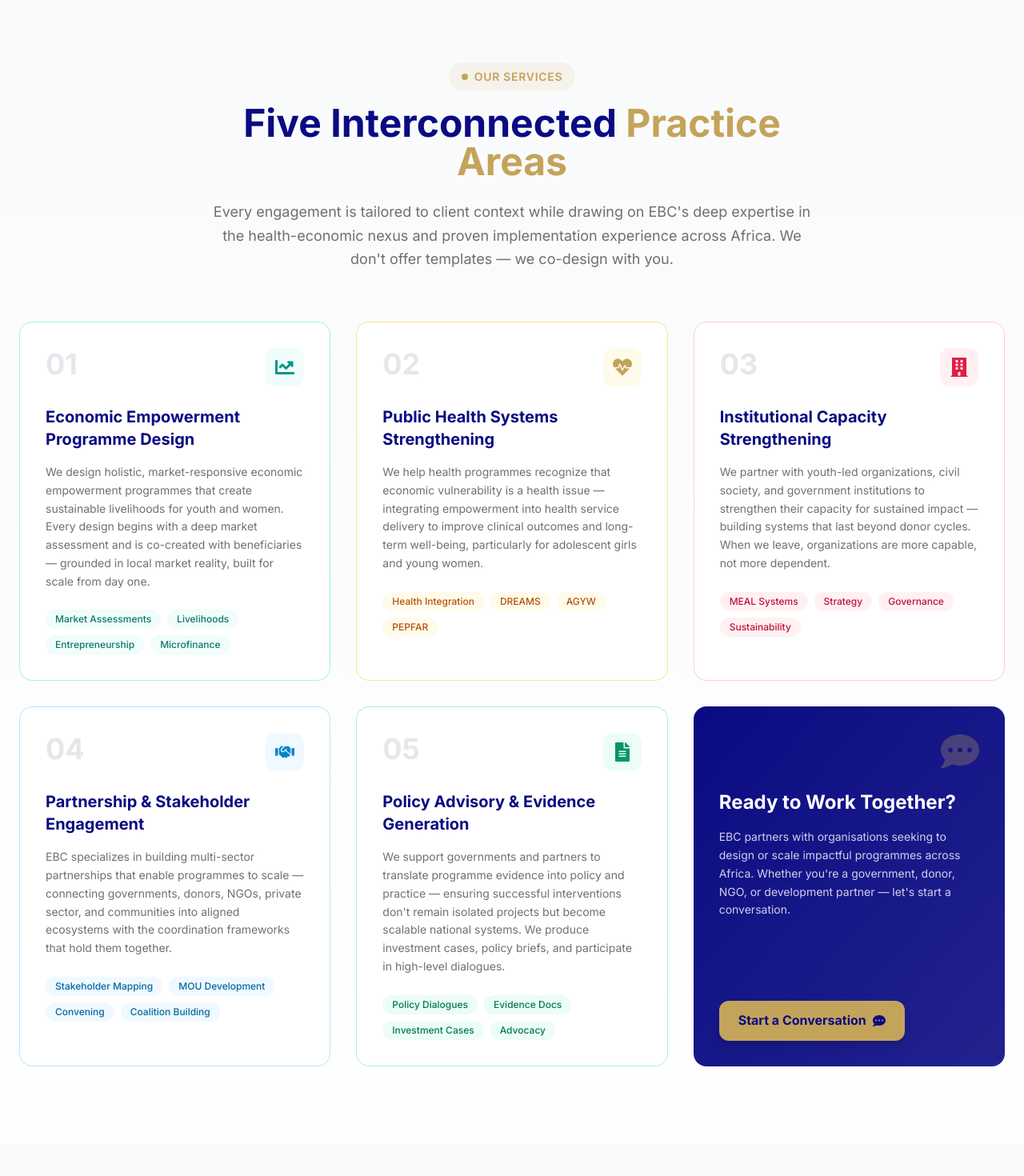
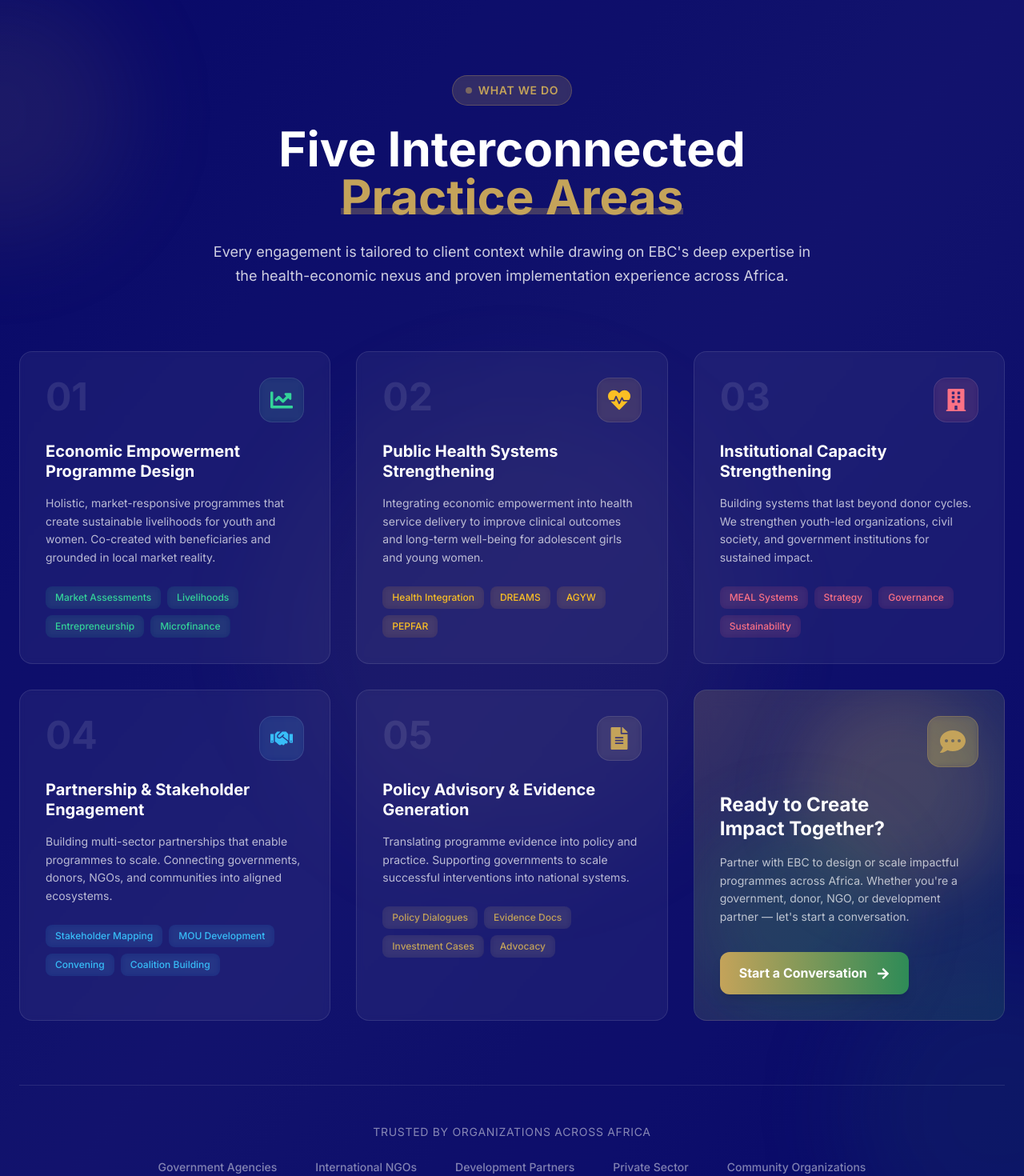
Before and after one commit to JohnstoneGogo/EBC-Consultancy, a React (Vite) app: page / in a window 1280 px wide. Shown: the part 1940-3410 px from the top of the page at 80% size. Built offline with nearby package versions, Linux system fonts and the light colour scheme.

Commit message:
Added Icon Added Services Background Color

```diff
--- a/index.html
+++ b/index.html
@@ -2,7 +2,8 @@
 <html lang="en">
   <head>
     <meta charset="UTF-8" />
-    <link rel="icon" type="image/svg+xml" href="/favicon.svg" />
+<link rel="icon" href="/ebc-favicon.png" sizes="any" type="image/png">
+
     <meta name="viewport" content="width=device-width, initial-scale=1.0" />
     <title>ebc-consultancy</title>
   </head>
--- a/src/sections/ServicesSection.tsx
+++ b/src/sections/ServicesSection.tsx
@@ -1,7 +1,7 @@
 // src/sections/ServicesSection.tsx
 import { motion, useInView } from 'framer-motion';
 import { useRef } from 'react';
-import { FaChartLine, FaHeartbeat, FaBuilding, FaHandshake, FaFileAlt, FaCommentDots } from 'react-icons/fa';
+import { FaChartLine, FaHeartbeat, FaBuilding, FaHandshake, FaFileAlt, FaCommentDots, FaArrowRight } from 'react-icons/fa';
 
 export const ServicesSection = () => {
   const ref = useRef(null);
@@ -13,7 +13,7 @@ export const ServicesSection = () => {
       opacity: 1,
       transition: {
         staggerChildren: 0.1,
-        delayChildren: 0.3
+        delayChildren: 0.2
       }
     }
   };
@@ -22,7 +22,8 @@ export const ServicesSection = () => {
     hidden: { opacity: 0, y: 30 },
     visible: {
       opacity: 1,
-      y: 0
+      y: 0,
+      transition: { duration: 0.6, ease: "easeOut" as const }
     }
   };
 
@@ -30,57 +31,52 @@ export const ServicesSection = () => {
     {
       number: "01",
       icon: FaChartLine,
-      iconColor: "text-teal-600",
-      bgColor: "bg-teal-50",
-      borderColor: "border-teal-200",
+      iconColor: "text-emerald-400",
+      bgColor: "bg-emerald-500/10",
       title: "Economic Empowerment Programme Design",
-      description: "We design holistic, market-responsive economic empowerment programmes that create sustainable livelihoods for youth and women. Every design begins with a deep market assessment and is co-created with beneficiaries — grounded in local market reality, built for scale from day one.",
+      description: "Holistic, market-responsive programmes that create sustainable livelihoods for youth and women. Co-created with beneficiaries and grounded in local market reality.",
       tags: ["Market Assessments", "Livelihoods", "Entrepreneurship", "Microfinance"],
-      tagColor: "bg-teal-50 text-teal-700"
+      tagColor: "bg-emerald-500/10 text-emerald-400"
     },
     {
       number: "02",
       icon: FaHeartbeat,
-      iconColor: "text-ebcGold",
-      bgColor: "bg-amber-50",
-      borderColor: "border-amber-200",
+      iconColor: "text-amber-400",
+      bgColor: "bg-amber-500/10",
       title: "Public Health Systems Strengthening",
-      description: "We help health programmes recognize that economic vulnerability is a health issue — integrating empowerment into health service delivery to improve clinical outcomes and long-term well-being, particularly for adolescent girls and young women.",
+      description: "Integrating economic empowerment into health service delivery to improve clinical outcomes and long-term well-being for adolescent girls and young women.",
       tags: ["Health Integration", "DREAMS", "AGYW", "PEPFAR"],
-      tagColor: "bg-amber-50 text-amber-700"
+      tagColor: "bg-amber-500/10 text-amber-400"
     },
     {
       number: "03",
       icon: FaBuilding,
-      iconColor: "text-rose-600",
-      bgColor: "bg-rose-50",
-      borderColor: "border-rose-200",
+      iconColor: "text-rose-400",
+      bgColor: "bg-rose-500/10",
       title: "Institutional Capacity Strengthening",
-      description: "We partner with youth-led organizations, civil society, and government institutions to strengthen their capacity for sustained impact — building systems that last beyond donor cycles. When we leave, organizations are more capable, not more dependent.",
+      description: "Building systems that last beyond donor cycles. We strengthen youth-led organizations, civil society, and government institutions for sustained impact.",
       tags: ["MEAL Systems", "Strategy", "Governance", "Sustainability"],
-      tagColor: "bg-rose-50 text-rose-700"
+      tagColor: "bg-rose-500/10 text-rose-400"
     },
     {
       number: "04",
       icon: FaHandshake,
-      iconColor: "text-sky-600",
-      bgColor: "bg-sky-50",
-      borderColor: "border-sky-200",
+      iconColor: "text-sky-400",
+      bgColor: "bg-sky-500/10",
       title: "Partnership & Stakeholder Engagement",
-      description: "EBC specializes in building multi-sector partnerships that enable programmes to scale — connecting governments, donors, NGOs, private sector, and communities into aligned ecosystems with the coordination frameworks that hold them together.",
+      description: "Building multi-sector partnerships that enable programmes to scale. Connecting governments, donors, NGOs, and communities into aligned ecosystems.",
       tags: ["Stakeholder Mapping", "MOU Development", "Convening", "Coalition Building"],
-      tagColor: "bg-sky-50 text-sky-700"
+      tagColor: "bg-sky-500/10 text-sky-400"
     },
     {
       number: "05",
       icon: FaFileAlt,
-      iconColor: "text-emerald-600",
-      bgColor: "bg-emerald-50",
-      borderColor: "border-emerald-200",
+      iconColor: "text-ebcGold",
+      bgColor: "bg-ebcGold/10",
       title: "Policy Advisory & Evidence Generation",
-      description: "We support governments and partners to translate programme evidence into policy and practice — ensuring successful interventions don't remain isolated projects but become scalable national systems. We produce investment cases, policy briefs, and participate in high-level dialogues.",
+      description: "Translating programme evidence into policy and practice. Supporting governments to scale successful interventions into national systems.",
       tags: ["Policy Dialogues", "Evidence Docs", "Investment Cases", "Advocacy"],
-      tagColor: "bg-emerald-50 text-emerald-700"
+      tagColor: "bg-ebcGold/10 text-ebcGold"
     }
   ];
 
@@ -92,34 +88,51 @@ export const ServicesSection = () => {
   };
 
   return (
-    <section id="services" className="py-24 bg-gradient-to-b from-gray-50 to-white">
-      <div className="max-w-7xl mx-auto px-6">
+    <section id="services" className="py-28 bg-gradient-to-br from-ebcNavy via-ebcNavy/95 to-ebcNavy relative overflow-hidden">
+      {/* Simple Background Overlay */}
+      <div className="absolute inset-0 bg-black/20" />
+
+      {/* Gradient Orbs */}
+      <div className="absolute top-0 -left-40 w-80 h-80 bg-ebcGold/20 rounded-full blur-3xl animate-pulse" />
+      <div className="absolute bottom-0 -right-40 w-96 h-96 bg-ebcEmerald/20 rounded-full blur-3xl animate-pulse delay-1000" />
+      <div className="absolute top-1/2 left-1/2 transform -translate-x-1/2 -translate-y-1/2 w-[600px] h-[600px] bg-ebcGold/5 rounded-full blur-3xl" />
+
+      <div className="max-w-7xl mx-auto px-6 relative z-10">
         {/* Section Header */}
         <motion.div
           ref={ref}
-          variants={containerVariants}
           initial="hidden"
           animate={isInView ? "visible" : "hidden"}
-          className="text-center max-w-3xl mx-auto mb-16"
+          variants={containerVariants}
+          className="text-center max-w-3xl mx-auto mb-20"
         >
           <motion.div variants={itemVariants}>
-            <div className="inline-flex items-center gap-2 px-4 py-2 bg-ebcGold/10 rounded-full mb-4">
-              <div className="w-2 h-2 bg-ebcGold rounded-full" />
-              <span className="text-ebcGold font-semibold text-sm tracking-wider">OUR SERVICES</span>
+            <div className="inline-flex items-center gap-2 px-4 py-2 bg-ebcGold/20 backdrop-blur-sm rounded-full mb-6 border border-ebcGold/30">
+              <div className="w-2 h-2 bg-ebcGold rounded-full animate-pulse" />
+              <span className="text-ebcGold font-semibold text-sm tracking-wider uppercase">What We Do</span>
             </div>
           </motion.div>
           <motion.h2
             variants={itemVariants}
-            className="text-4xl md:text-5xl font-bold text-ebcNavy mb-6"
+            className="text-4xl md:text-5xl lg:text-6xl font-bold text-white mb-6 leading-tight"
           >
-            Five Interconnected <span className="text-ebcGold">Practice Areas</span>
+            Five Interconnected{' '}
+            <span className="relative inline-block">
+              <span className="text-ebcGold">Practice Areas</span>
+              <motion.span
+                className="absolute bottom-2 left-0 w-full h-2 bg-ebcGold/30 -z-10"
+                initial={{ width: 0 }}
+                animate={isInView ? { width: "100%" } : {}}
+                transition={{ delay: 0.5, duration: 0.6 }}
+              />
+            </span>
           </motion.h2>
           <motion.p
             variants={itemVariants}
-            className="text-lg text-ebcGray/70 leading-relaxed"
+            className="text-lg text-white/80 leading-relaxed"
           >
             Every engagement is tailored to client context while drawing on EBC's deep expertise in the health-economic nexus
-            and proven implementation experience across Africa. We don't offer templates — we co-design with you.
+            and proven implementation experience across Africa.
           </motion.p>
         </motion.div>
 
@@ -136,27 +149,30 @@ export const ServicesSection = () => {
               <motion.div
                 key={service.number}
                 variants={itemVariants}
-                className={`group bg-white rounded-2xl border ${service.borderColor} hover:shadow-2xl transition-all duration-300 overflow-hidden hover:-translate-y-2`}
+                className="group relative bg-white/5 backdrop-blur-sm rounded-2xl border border-white/10 hover:border-ebcGold/50 transition-all duration-500 overflow-hidden hover:-translate-y-2"
                 whileHover={{ scale: 1.02 }}
               >
-                <div className="p-8">
+                {/* Gradient Border Effect */}
+                <div className="absolute inset-0 bg-gradient-to-r from-transparent via-ebcGold/10 to-transparent opacity-0 group-hover:opacity-100 transition-opacity duration-500" />
+
+                <div className="p-8 relative">
                   {/* Service Number and Icon */}
                   <div className="flex justify-between items-start mb-6">
-                    <span className="text-4xl font-bold text-gray-200 group-hover:text-ebcGold/30 transition-colors">
+                    <span className="text-5xl font-bold text-white/10 group-hover:text-ebcGold/20 transition-all duration-300">
                       {service.number}
                     </span>
-                    <div className={`w-12 h-12 ${service.bgColor} rounded-xl flex items-center justify-center group-hover:scale-110 transition-transform`}>
-                      <Icon className={`w-6 h-6 ${service.iconColor}`} />
+                    <div className={`w-14 h-14 ${service.bgColor} rounded-2xl flex items-center justify-center group-hover:scale-110 transition-all duration-300 backdrop-blur-sm border border-white/10`}>
+                      <Icon className={`w-7 h-7 ${service.iconColor}`} />
                     </div>
                   </div>
 
                   {/* Title */}
-                  <h3 className="text-xl font-bold text-ebcNavy mb-4 group-hover:text-ebcGold transition-colors">
+                  <h3 className="text-xl font-bold text-white mb-4 group-hover:text-ebcGold transition-colors duration-300 leading-tight">
                     {service.title}
                   </h3>
 
                   {/* Description */}
-                  <p className="text-ebcGray/70 text-sm leading-relaxed mb-6">
+                  <p className="text-white/70 text-sm leading-relaxed mb-6">
                     {service.description}
                   </p>
 
@@ -165,7 +181,7 @@ export const ServicesSection = () => {
                     {service.tags.map((tag) => (
                       <span
                         key={tag}
-                        className={`px-3 py-1 ${service.tagColor} text-xs rounded-full font-medium`}
+                        className={`px-3 py-1.5 ${service.tagColor} text-xs rounded-lg font-medium transition-all duration-300 hover:scale-105 cursor-default backdrop-blur-sm`}
                       >
                         {tag}
                       </span>
@@ -176,32 +192,60 @@ export const ServicesSection = () => {
             );
           })}
 
-          {/* CTA Card */}
+          {/* CTA Card - Enhanced */}
           <motion.div
             variants={itemVariants}
-            className="bg-gradient-to-br from-ebcNavy to-ebcNavy/90 rounded-2xl p-8 text-white flex flex-col justify-between hover:shadow-2xl transition-all duration-300 hover:-translate-y-2"
+            className="relative bg-gradient-to-br from-ebcGold/20 to-ebcEmerald/20 backdrop-blur-md rounded-2xl overflow-hidden group hover:shadow-2xl transition-all duration-500 hover:-translate-y-2 border border-white/10"
             whileHover={{ scale: 1.02 }}
           >
-            <div>
-              <div className="flex justify-end mb-6">
-                <FaCommentDots className="w-12 h-12 text-ebcGold/30" />
+            <div className="absolute top-0 right-0 w-64 h-64 bg-ebcGold/20 rounded-full blur-2xl" />
+            <div className="absolute bottom-0 left-0 w-64 h-64 bg-ebcEmerald/20 rounded-full blur-2xl" />
+
+            <div className="p-8 relative z-10 flex flex-col h-full">
+              <div className="flex justify-end mb-8">
+                <div className="w-16 h-16 bg-ebcGold/20 rounded-2xl flex items-center justify-center group-hover:scale-110 transition-transform duration-300 backdrop-blur-sm border border-ebcGold/30">
+                  <FaCommentDots className="w-8 h-8 text-ebcGold" />
                 </div>
-              <h3 className="text-2xl font-bold mb-4">Ready to Work Together?</h3>
-              <p className="text-white/80 text-sm leading-relaxed mb-6">
-                EBC partners with organisations seeking to design or scale impactful programmes across Africa.
+              </div>
+
+              <div className="flex-grow">
+                <h3 className="text-2xl font-bold text-white mb-4 leading-tight">
+                  Ready to Create <br />Impact Together?
+                </h3>
+                <p className="text-white/70 text-sm leading-relaxed mb-8">
+                  Partner with EBC to design or scale impactful programmes across Africa.
                   Whether you're a government, donor, NGO, or development partner — let's start a conversation.
                 </p>
               </div>
+
               <motion.button
                 onClick={scrollToContact}
-              className="inline-flex items-center gap-2 bg-ebcGold text-ebcNavy px-6 py-3 rounded-xl font-bold hover:bg-white transition-all duration-300 shadow-lg w-fit"
+                className="inline-flex items-center gap-3 bg-gradient-to-r from-ebcGold to-ebcEmerald text-white px-6 py-3.5 rounded-xl font-bold hover:from-ebcGold/90 hover:to-ebcEmerald/90 transition-all duration-300 shadow-lg w-fit group/btn"
                 whileHover={{ scale: 1.05, x: 5 }}
                 whileTap={{ scale: 0.95 }}
               >
                 <span>Start a Conversation</span>
-              <FaCommentDots size={16} />
+                <FaArrowRight className="w-4 h-4 group-hover/btn:translate-x-1 transition-transform" />
               </motion.button>
+            </div>
           </motion.div>
+        </motion.div>
+
+        {/* Trust Indicators */}
+        <motion.div
+          initial={{ opacity: 0, y: 30 }}
+          animate={isInView ? { opacity: 1, y: 0 } : {}}
+          transition={{ delay: 0.8, duration: 0.6 }}
+          className="mt-20 pt-12 border-t border-white/10 text-center"
+        >
+          <p className="text-sm uppercase tracking-wider text-white/50 mb-6">Trusted By Organizations Across Africa</p>
+          <div className="flex flex-wrap justify-center gap-8 md:gap-12 opacity-80">
+            {["Government Agencies", "International NGOs", "Development Partners", "Private Sector", "Community Organizations"].map((type) => (
+              <span key={type} className="text-white/60 text-sm font-medium hover:text-ebcGold transition-colors cursor-default">
+                {type}
+              </span>
+            ))}
+          </div>
         </motion.div>
       </div>
     </section>
```
Also changed, not shown: public/bridge1.svg (deleted), public/ebc-favicon.png (added). Lines whose indentation alone changed are shown as unchanged.
